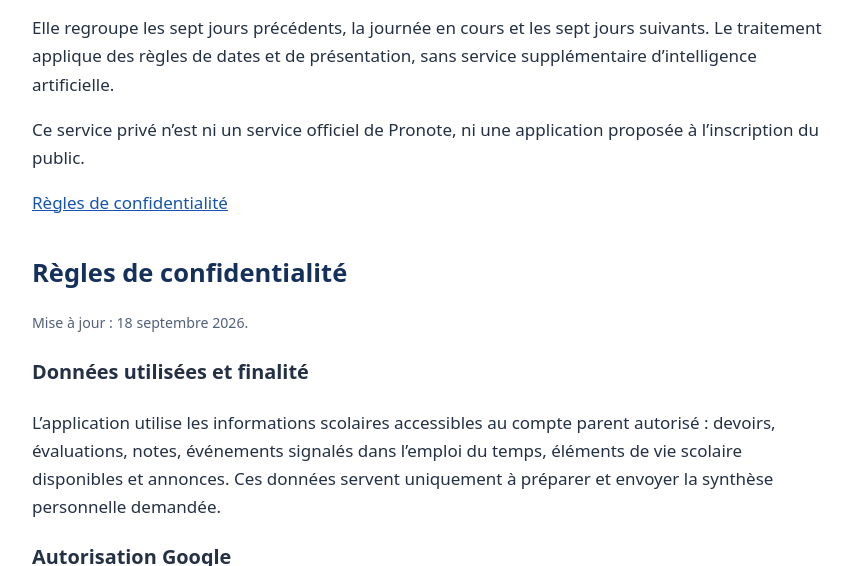
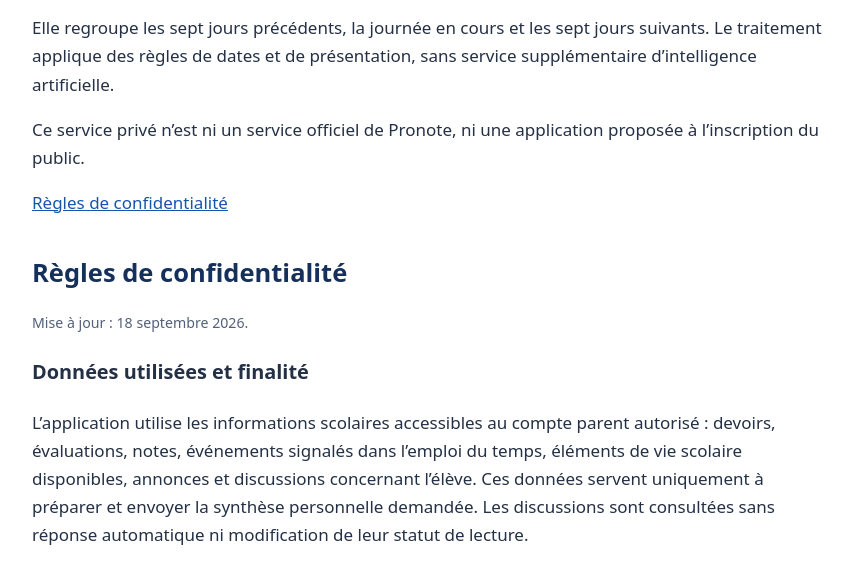
Before and after one commit to nabilic/school-digest-info, a plain HTML site: page index.html in a window 1280 px wide. Shown: the part 217-783 px from the top of the page, without its empty margins (208-1061 px from the left). Drawn offline with Linux system fonts and the light colour scheme.

Commit message:
Document the read-only use of relevant school discussions

```diff
--- a/index.html
+++ b/index.html
@@ -8,7 +8,7 @@
 <p><a href="#confidentialite">Règles de confidentialité</a></p>
 <section id="confidentialite"><h2>Règles de confidentialité</h2><p><small>Mise à jour : 18 septembre 2026.</small></p>
 <h3>Données utilisées et finalité</h3>
-<p>L’application utilise les informations scolaires accessibles au compte parent autorisé : devoirs, évaluations, notes, événements signalés dans l’emploi du temps, éléments de vie scolaire disponibles et annonces. Ces données servent uniquement à préparer et envoyer la synthèse personnelle demandée.</p>
+<p>L’application utilise les informations scolaires accessibles au compte parent autorisé : devoirs, évaluations, notes, événements signalés dans l’emploi du temps, éléments de vie scolaire disponibles, annonces et discussions concernant l’élève. Ces données servent uniquement à préparer et envoyer la synthèse personnelle demandée. Les discussions sont consultées sans réponse automatique ni modification de leur statut de lecture.</p>
 <h3>Autorisation Google</h3>
 <p>L’unique autorisation Google demandée est l’envoi de messages avec Gmail (gmail.send). L’application utilise cette autorisation pour envoyer la synthèse depuis le compte autorisé vers ce même compte. Elle ne demande pas d’accès à la lecture de la boîte de réception, aux contacts ou aux fichiers Google Drive.</p>
 <h3>Traitement, stockage et destinataires</h3>
```
